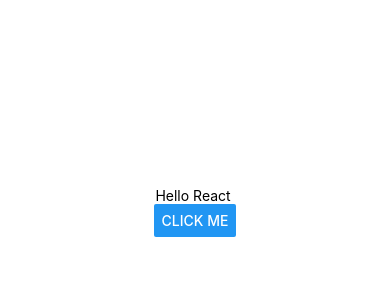
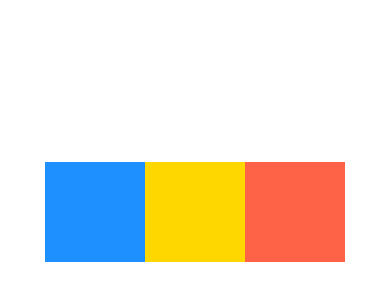
Before and after one commit to muhammad-asher/DoneWithit, a React Native app: screen / in a window 390 px wide. Shown: the part 210-510 px from the top of the page. Built offline with nearby package versions, Linux system fonts and the light colour scheme.

Commit message:
Update App.js

```diff
--- a/App.js
+++ b/App.js
@@ -1,34 +1,23 @@
 import { StatusBar } from "expo-status-bar";
 import React from "react";
-import { Button, Text,StyleSheet, Alert, SafeAreaView } from "react-native";
+import { Text, StyleSheet, View } from "react-native";
 
 export default function App() {
 	return (
-		<SafeAreaView style={styles.container}>
-			<Text>Hello React </Text>
-			<Button
-				title="Click me"
-				onPress={() =>
-					Alert.alert("Title Rn", "My message", [
-						{
-							text: "Yes",
-						},
-						{
-							text: "No",
-						},
-					])
-				}
+		<View
+			style={{
+				backgroundColor: "#fff",
+				flex: 1,
+				flexDirection: "row",
+				justifyContent: "center",
+				alignItems: "center",
+			}}
+		>
+			<View
+				style={{ backgroundColor: "dodgerblue", width: 100, height: 100 }}
 			/>
-			<StatusBar style="auto" />
-		</SafeAreaView>
+			<View style={{ backgroundColor: "gold", width: 100, height: 100 }} />
+			<View style={{ backgroundColor: "tomato", width: 100, height: 100 }} />
+		</View>
 	);
 }
-
-const styles = StyleSheet.create({
-	container: {
-		flex: 1,
-		backgroundColor: "#fff",
-		alignItems: "center",
-		justifyContent: "center",
-	},
-});
```
